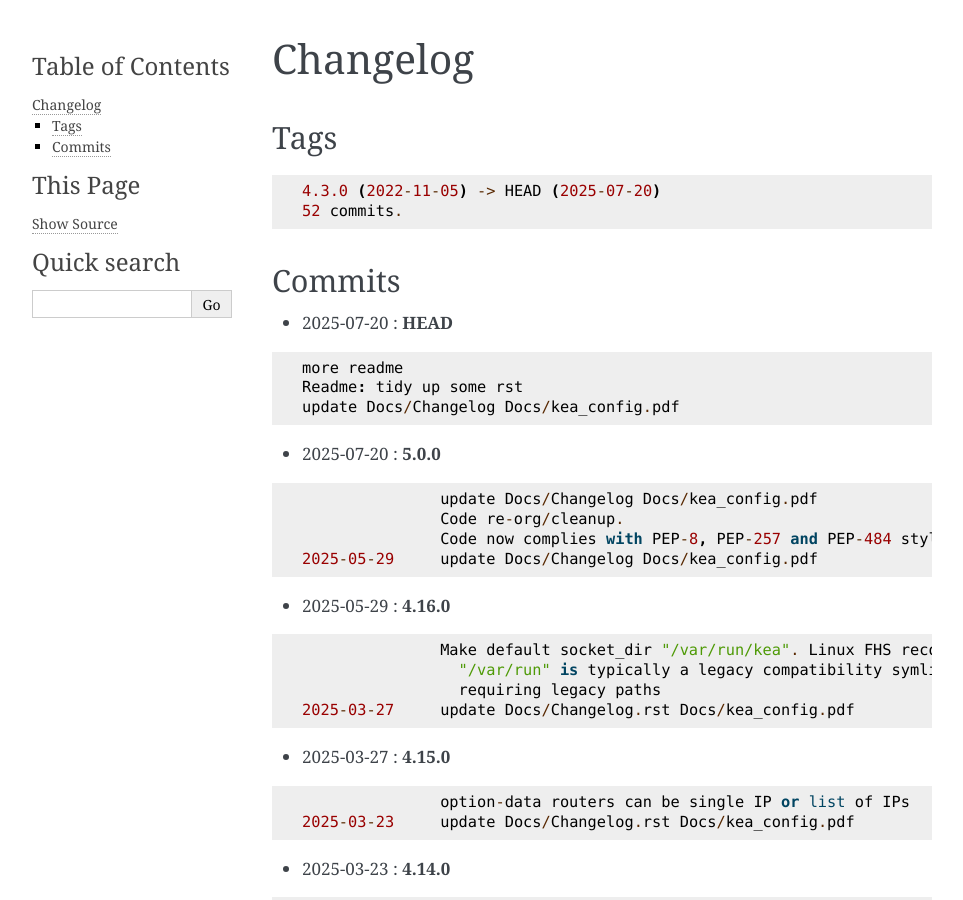
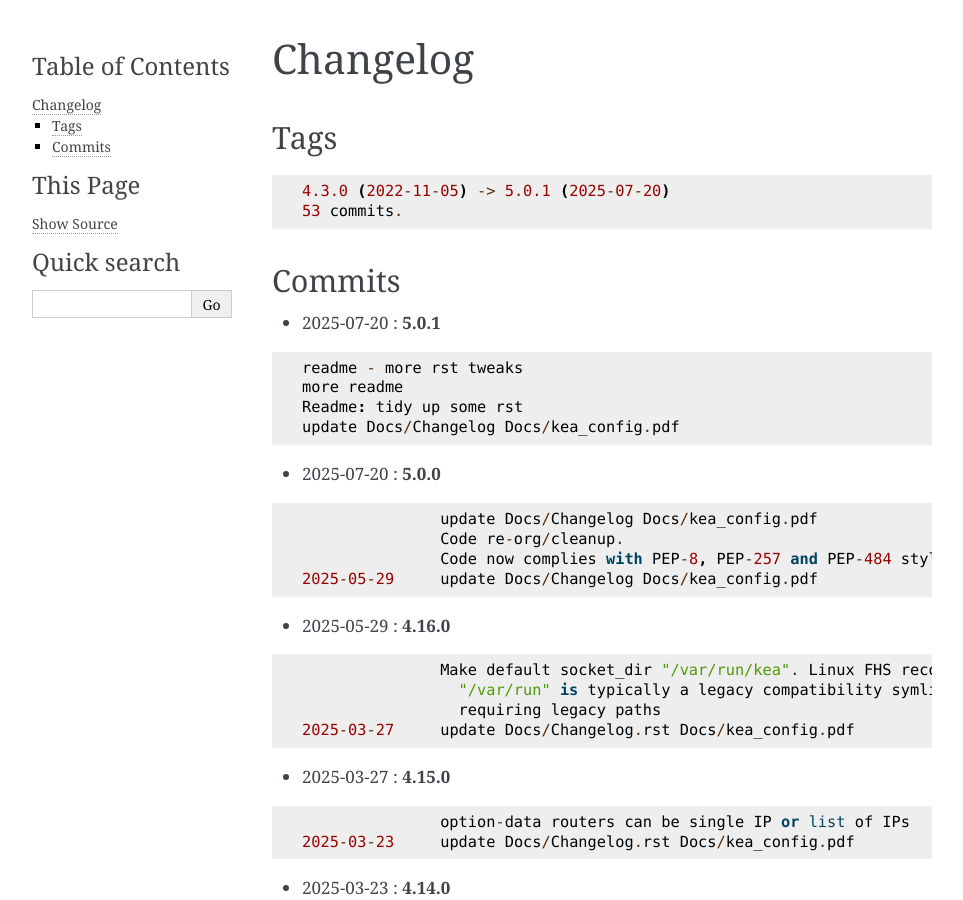
Before and after one commit to gene-git/kea_config, a Sphinx documentation site: the page built from Docs/Changelog.rst, in a window 1280 px wide and 900 px high. Shown: the whole window, without its empty margins (148-1111 px from the left). Built offline with Sphinx 7.4.7, drawn with Linux system fonts in a browser that asks for light colours; pages that are not in the unit, such as notebooks, are missing from menus.

Commit message:
update Docs/Changelog Docs/kea_config.pdf

```diff
--- a/Docs/Changelog.rst
+++ b/Docs/Changelog.rst
@@ -7,17 +7,18 @@ Tags
 
 ::
 
-	4.3.0 (2022-11-05) -> HEAD (2025-07-20)
-	52 commits.
+	4.3.0 (2022-11-05) -> 5.0.1 (2025-07-20)
+	53 commits.
 
 Commits
 =======
 
 
-* 2025-07-20  : **HEAD**
+* 2025-07-20  : **5.0.1**
 
 ::
 
+                readme - more rst tweaks
                 more readme
                 Readme: tidy up some rst
                 update Docs/Changelog Docs/kea_config.pdf
```
Also changed, not shown: 2 other files.
